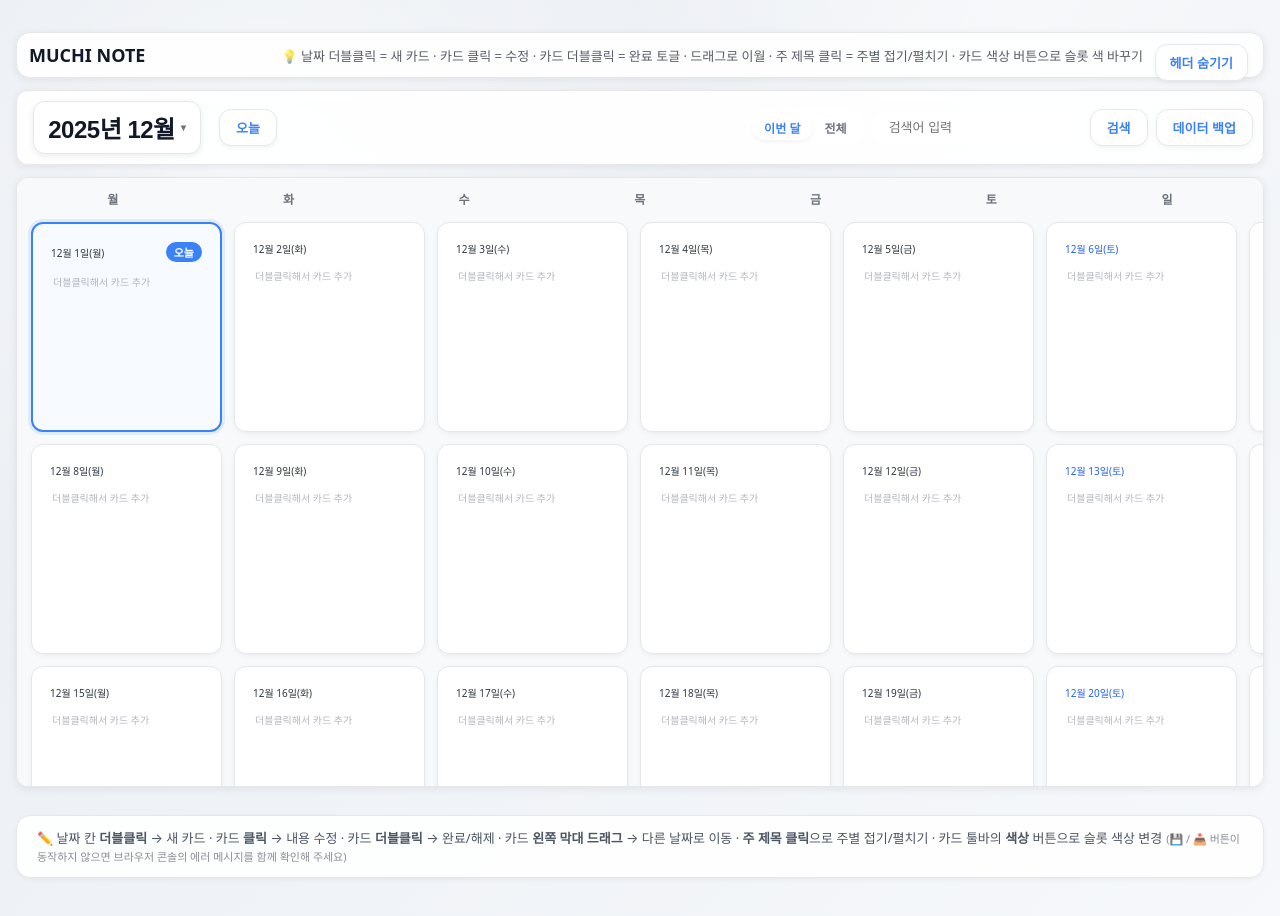
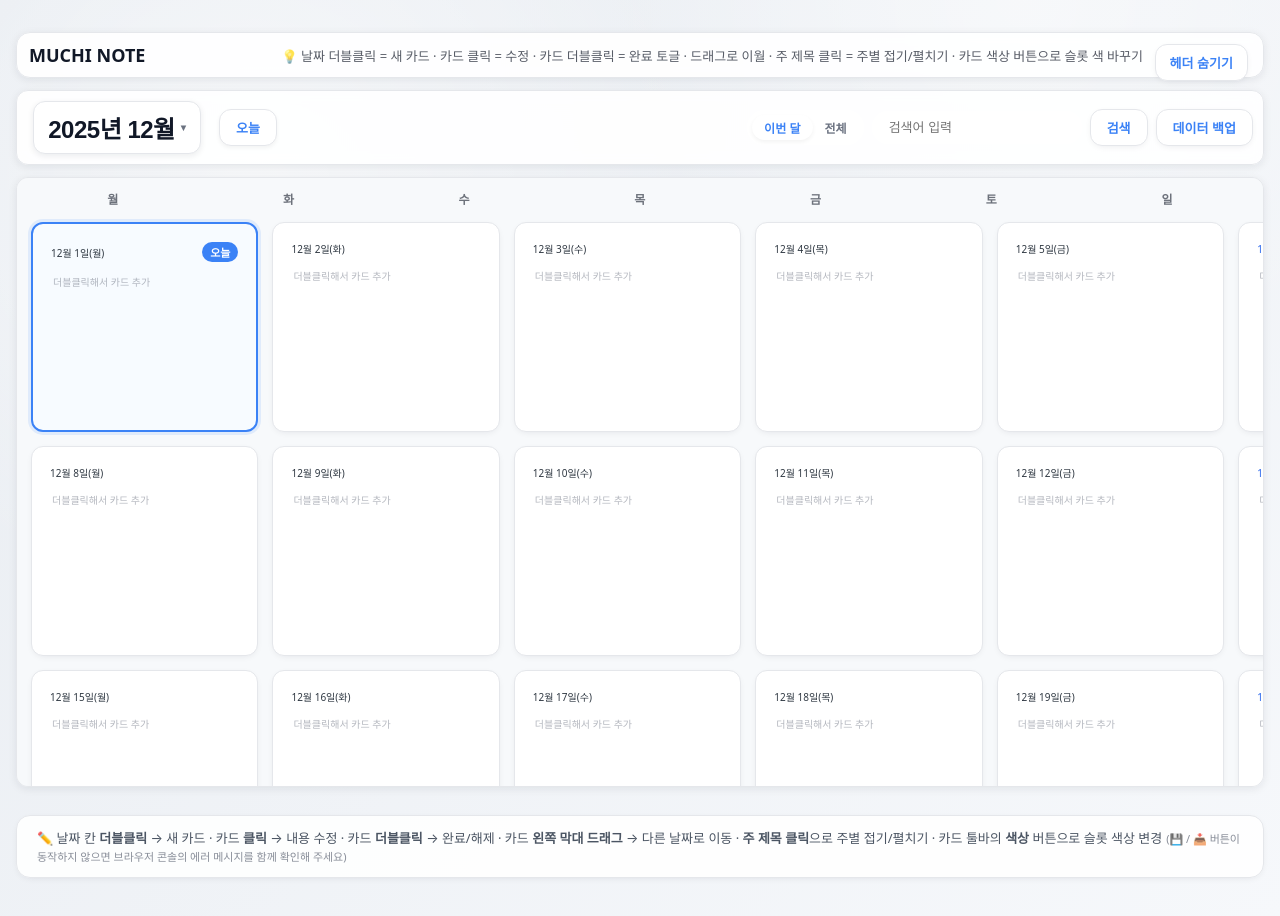
Before and after one commit to yam-chi/muchi23, a Next.js app: page / in a window 1280 px wide. Shown: the top 916 px of the page. Built offline with nearby package versions, Linux system fonts and the light colour scheme; no server answers.

Commit message:
데이셀 가로 길이 변경

```diff
--- a/app/globals.css
+++ b/app/globals.css
@@ -324,6 +324,7 @@
       box-shadow: 0 2px 8px rgba(15, 23, 42, 0.08);
       max-height: calc(100vh - 190px);
       overflow-y: auto;
+      overflow-x: auto;
       position: relative;
     }
 
@@ -390,8 +391,9 @@
     /* 주별 레이아웃 + 접기/펼치기 */
     .calendar-grid {
       display: grid;
-      grid-template-columns: repeat(7, minmax(195px, 1fr));
-      gap: 8px;
+      grid-template-columns: repeat(7, minmax(230px, 1fr));
+      gap: 10px;
+      min-width: 1680px; /* 230px*7 + gaps */
     }
 
     .week-row-outside .week-row-title {
```
